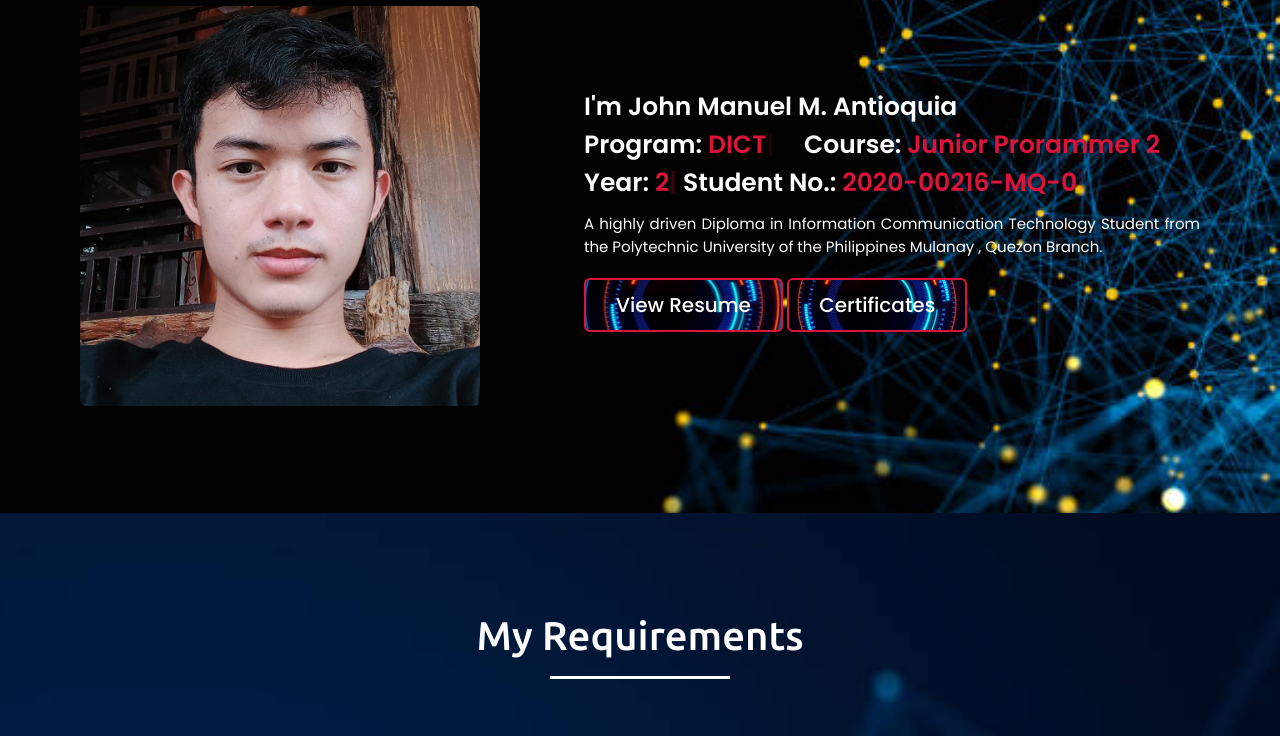
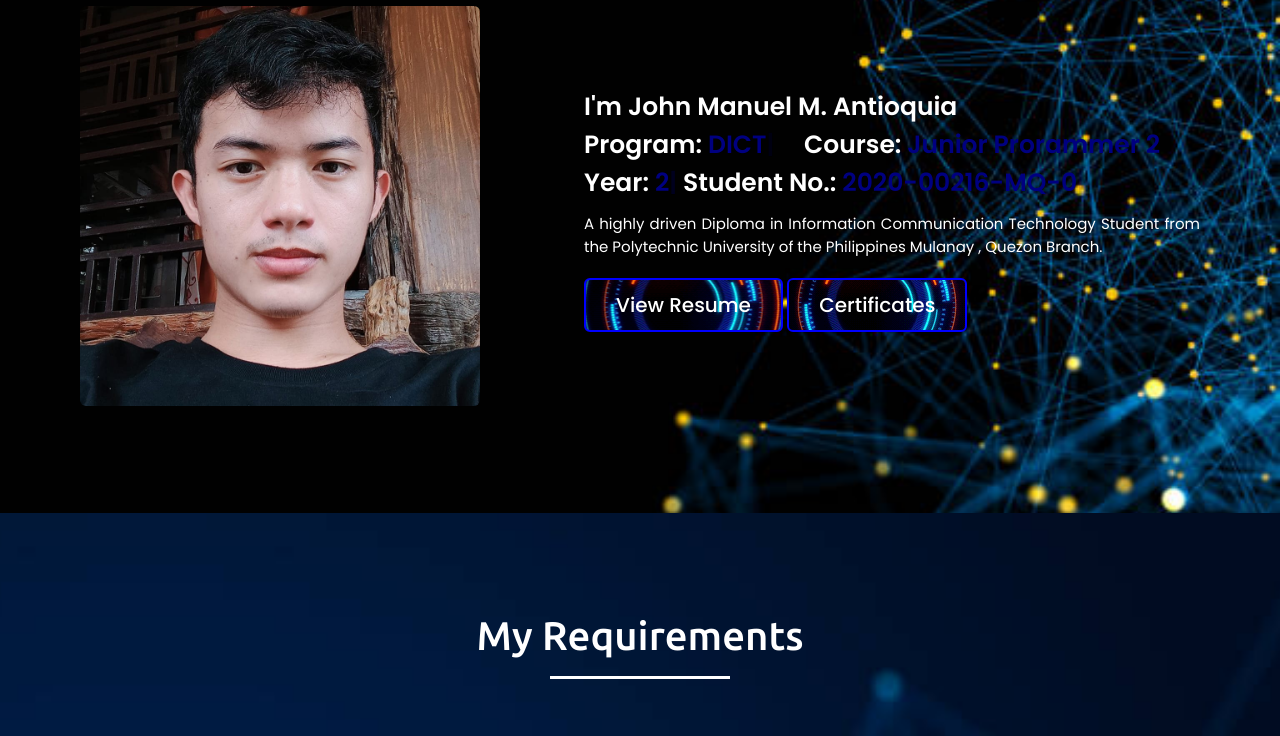
Before and after one commit to jmantioquia273/dict2_icte10053_ojt, a plain HTML site: page index.html in a window 1280 px wide. Shown: the part 1020-1756 px from the top of the page. Drawn offline with nearby package versions, Linux system fonts and the light colour scheme.

Commit message:
Update style.css

```diff
--- a/style.css
+++ b/style.css
@@ -246,7 +246,7 @@ section .title::after{
     margin-bottom: 10px;
 }
 .about .about-content .right .text span{
-    color: crimson;
+    color: #000080;
 }
 .about .about-content .right p{
    position: static;
@@ -261,12 +261,12 @@ section .title::after{
     padding: 10px 30px;
     margin-top: 20px;
     border-radius: 6px;
-    border: 2px solid crimson;
+    border: 2px solid blue;
     transition: all 0.3s ease;
 
 }
 .about .about-content .right a:hover{
-    color: crimson;
+    color: #0A2872;
     background: none;
 }
 
@@ -489,7 +489,7 @@ section .title::after{
     width: 150px;
     object-fit: cover;
     border-radius: 50%;
-    border: 5px navy blue;
+    border: 5px solid blue;
     transition: all 0.3s ease;
 }
 .teams .carousel .card:hover img{
```
